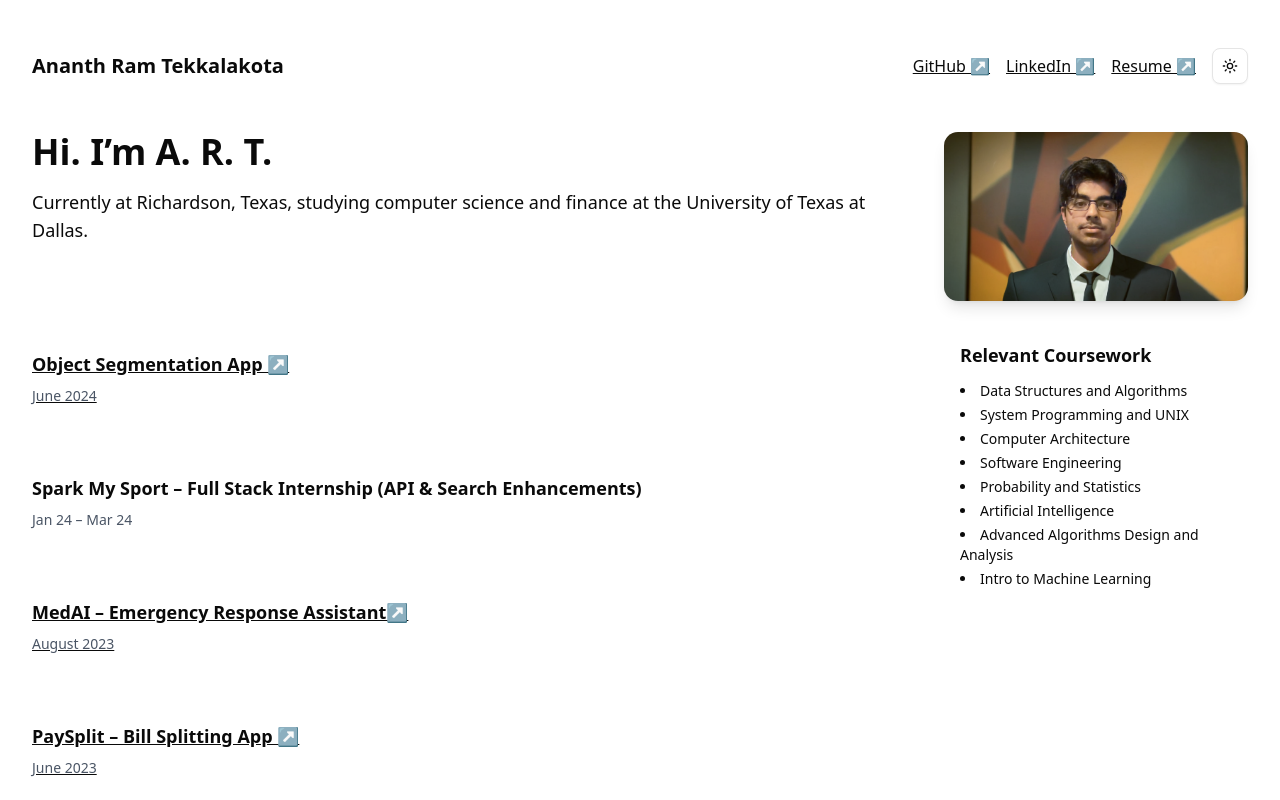
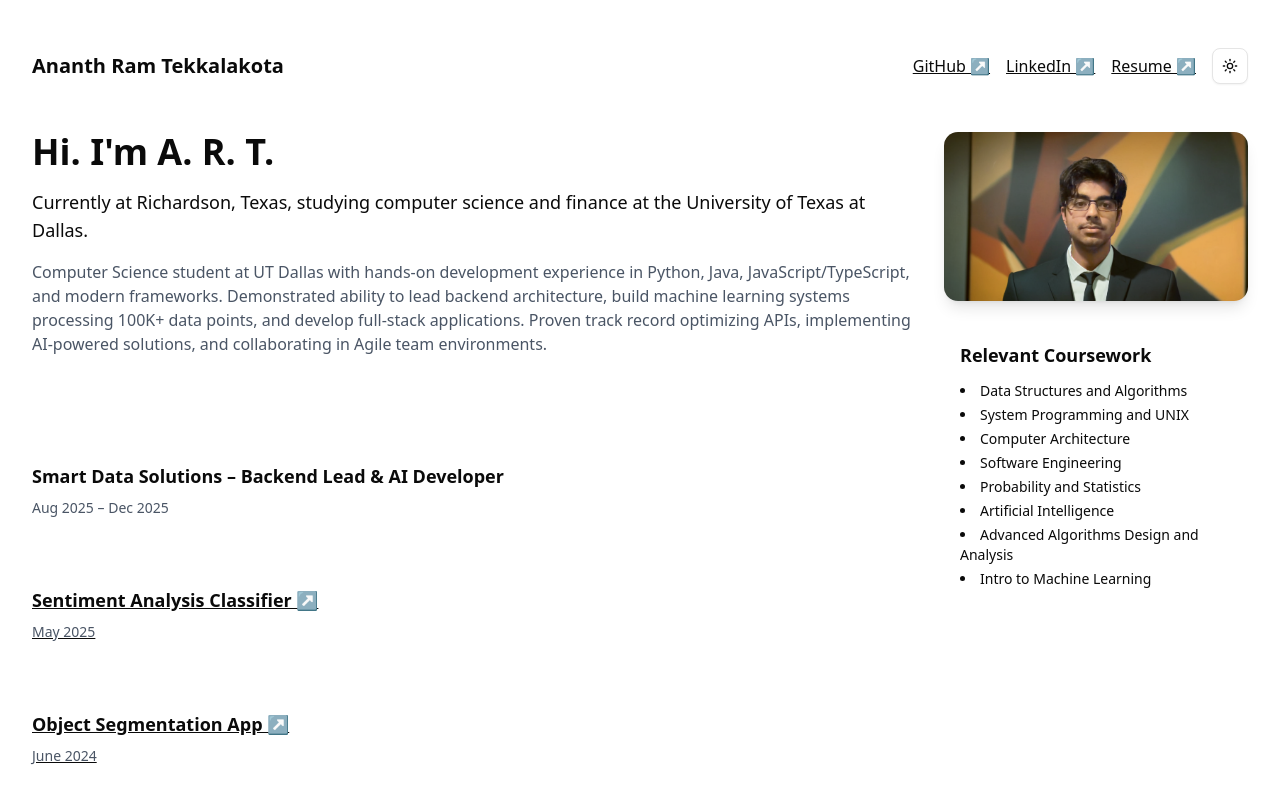
Before and after one commit to AnanthRamTekkalakota/AnanthRamTekkalakota.github.io, a Next.js app: page / in a window 1280 px wide. Shown: the top 800 px of the page. Built offline with nearby package versions, Linux system fonts and the light colour scheme.

Commit message:
Update resume to v5.1, add Smart Data Solutions and Sentiment Analysis Classifier, add professional summary

```diff
--- a/src/app/page.tsx
+++ b/src/app/page.tsx
@@ -44,7 +44,7 @@ export default function Home() {
             LinkedIn ↗
           </a>
           <a
-            href="/AnanthramTekk_V4.pdf"
+            href="/AnanthramTekk_Resumev5.1.pdf"
             target="_blank"
             rel="noopener noreferrer"
             className="underline"
@@ -59,15 +59,49 @@ export default function Home() {
       <section className="mt-12 flex flex-col-reverse md:flex-row items-start gap-8">
         {/* LEFT: your intro text + “what I’ve been up to” */}
         <div className="flex-1">
-          <h1 className="text-4xl font-extrabold">Hi. I’m A. R. T.</h1>
+          <h1 className="text-4xl font-extrabold">Hi. I&apos;m A. R. T.</h1>
           <p className="mt-4 text-lg">
             Currently at Richardson, Texas, studying computer science and
             finance at the University of Texas at Dallas.
           </p>
+          <p className="mt-4 text-base text-gray-600 dark:text-gray-400">
+            Computer Science student at UT Dallas with hands-on development
+            experience in Python, Java, JavaScript/TypeScript, and modern
+            frameworks. Demonstrated ability to lead backend architecture, build
+            machine learning systems processing 100K+ data points, and develop
+            full-stack applications. Proven track record optimizing APIs,
+            implementing AI-powered solutions, and collaborating in Agile team
+            environments.
+          </p>
 
-          {/* “What I’ve been up to:” list */}
+          {/* "What I&apos;ve been up to:" list */}
           <div className="mt-8">
             <ul role="list" className="mt-20 space-y-4">
+              <li>
+                <a className="rounded-md p-3">
+                  <h3 className="text-lg font-semibold leading-8">
+                    Smart Data Solutions – Backend Lead & AI Developer
+                  </h3>
+                  <p className="mt-1 text-sm leading-6 text-gray-600 dark:text-gray-400">
+                    Aug 2025 – Dec 2025
+                  </p>
+                </a>
+              </li>
+
+              <li>
+                <a
+                  href="https://github.com/dp019/4375-project"
+                  className="underline rounded-md p-3"
+                >
+                  <h3 className="text-lg font-semibold leading-8">
+                    Sentiment Analysis Classifier ↗
+                  </h3>
+                  <p className="mt-1 text-sm leading-6 text-gray-600 dark:text-gray-400">
+                    May 2025
+                  </p>
+                </a>
+              </li>
+
               <li>
                 <a
                   href="https://github.com/AnanthRamTekkalakota/object-segmentation"
```
Also changed, not shown: 6 other files (tests, documents, lock files or other folders).
